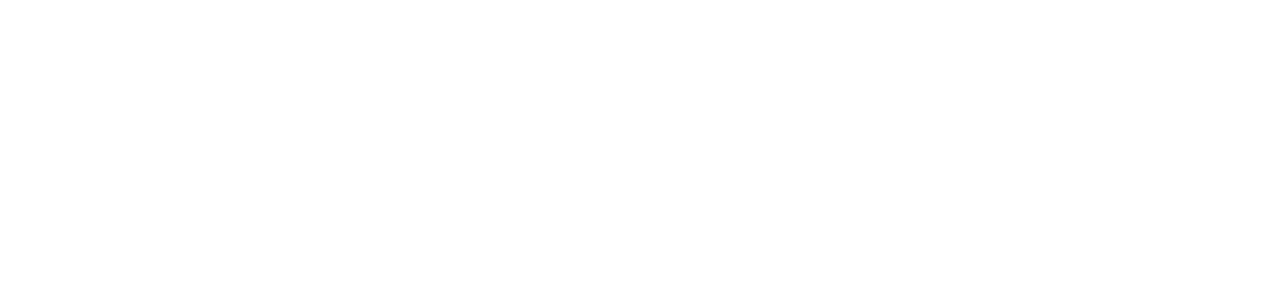
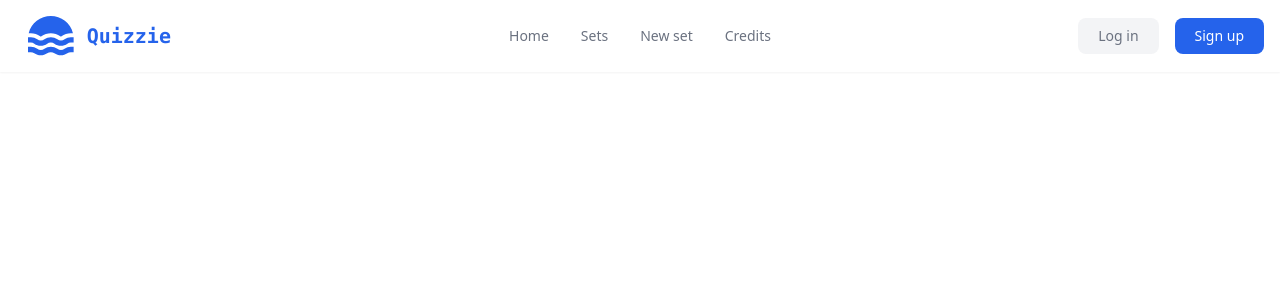
Before and after one commit to rayorole/quizlet-clone, a React (Create React App) app: page /credits in a window 1280 px wide. Before the commit this address had no page. Shown: the top 300 px of the page. Built offline with nearby package versions, Linux system fonts and the light colour scheme.

Commit message:
Update nav

```diff
--- a/src/components/footer.jsx
+++ b/src/components/footer.jsx
@@ -88,7 +88,7 @@
 
               <a
                 className="hover:opacity-75"
-                href=""
+                href="https://github.com/rayorole/quizlet-clone"
                 target="_blank"
                 rel="noreferrer"
               >
--- a/src/components/nav.jsx
+++ b/src/components/nav.jsx
@@ -32,7 +32,7 @@
             <a className="text-gray-500" href="">
               New set
             </a>
-            <a className="text-gray-500" href="">
+            <a className="text-gray-500" href="/credits">
               Credits
             </a>
           </nav>
--- a/src/index.js
+++ b/src/index.js
@@ -6,6 +6,7 @@
 import App from './App';
 import Signup from './pages/Signup';
 import Login from './pages/Login';
+import Credits from './pages/Credits';
 
 const root = ReactDOM.createRoot(document.getElementById('root'));
 root.render(
@@ -15,6 +16,7 @@
         <Route path="/" element={<App />} />
         <Route path="/signup" element={<Signup />} />
         <Route path="/login" element={<Login />} />
+        <Route path="/credits" element={<Credits />} />
       </Routes>
     </BrowserRouter>
   </React.StrictMode>
--- /dev/null
+++ b/src/pages/Credits.jsx
@@ -0,0 +1,10 @@
+import React from 'react';
+import Nav from '../components/nav';
+
+export default function Credits() {
+  return (
+    <div>
+      <Nav />
+    </div>
+  );
+}
--- a/src/pages/Login.jsx
+++ b/src/pages/Login.jsx
@@ -129,15 +129,6 @@
                   Remember me
                 </label>
               </div>
-
-              <div className="text-sm">
-                <a
-                  href="#"
-                  className="font-medium text-indigo-600 hover:text-indigo-500"
-                >
-                  Forgot your password?
-                </a>
-              </div>
             </div>
 
             <div>
```
Also changed, not shown: public/undraw-code.svg (added).
